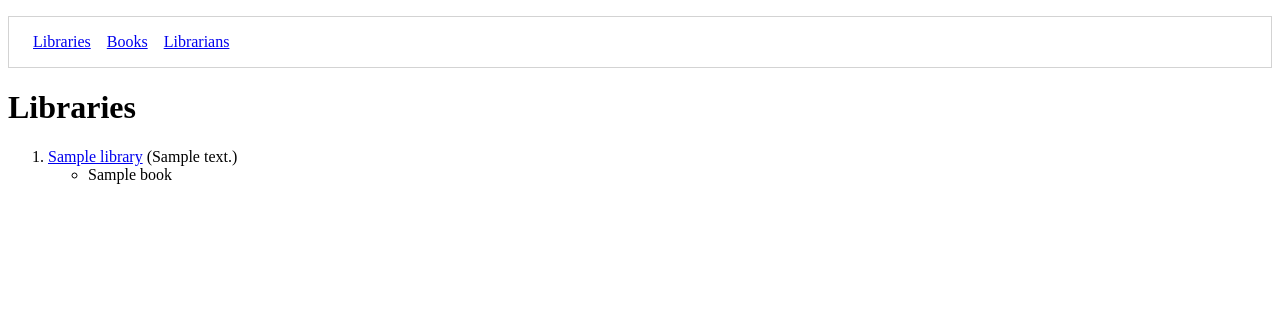
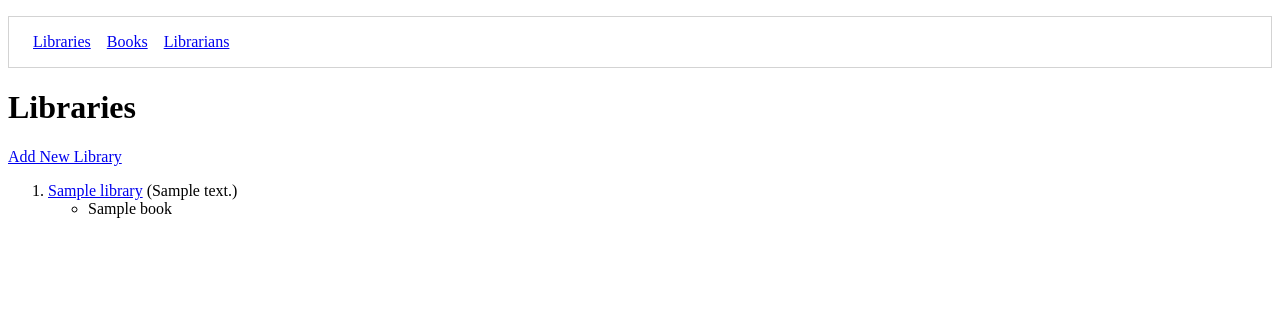
Before and after one commit to tannerb9/library_management, a Django app: template libraryapp/templates/libraries/list.html in a window 1280 px wide. Shown: the top 328 px of the page. Run offline with Django 3.2, Linux system fonts and the light colour scheme; the template is opened without the code that fills it: most values are stand-ins (such as "Sample title", 1, 10 or a date in 2020).

Commit message:
feat: library list page now has a link that allows creations of new libraries

```diff
--- a/libraryapp/templates/libraries/list.html
+++ b/libraryapp/templates/libraries/list.html
@@ -2,6 +2,8 @@
 {% block content %}
 
   <h1>Libraries</h1>
+
+  <a href="{% url 'libraryapp:library_form' %}">Add New Library</a>
 
   <ol>
   {% for library in all_libraries %}
```
